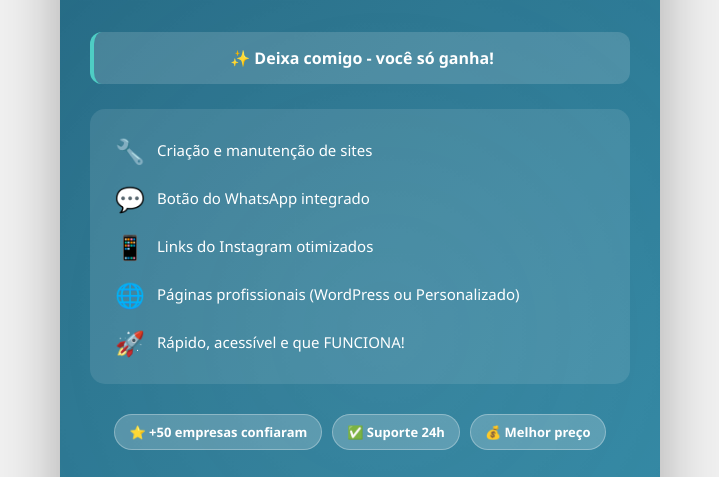
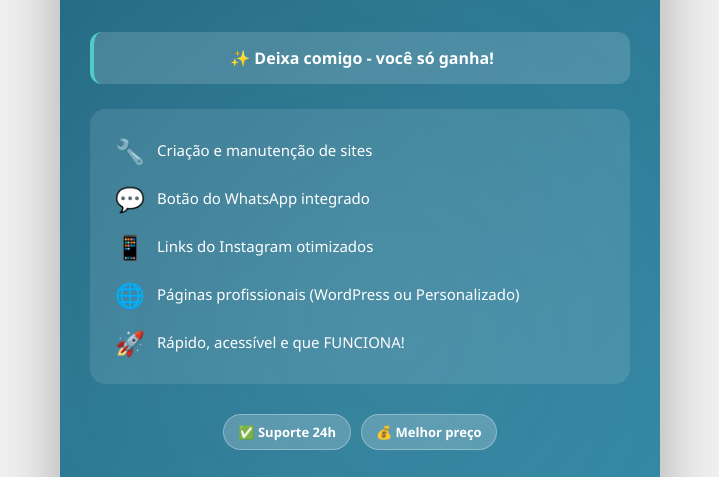
Before and after one commit to helenilsoon/servico, a plain HTML site: page index.html in a window 1280 px wide. Shown: the part 262-739 px from the top of the page, without its empty margins (280-999 px from the left). Drawn offline with Linux system fonts and the light colour scheme.

Commit message:
remove one destaque

```diff
--- a/index.html
+++ b/index.html
@@ -265,7 +265,7 @@
             </div>
 
             <div class="destaques">
-                <div class="destaque">⭐ +50 empresas confiaram</div>
+                <!-- <div class="destaque">⭐ +50 empresas confiaram</div> -->
                 <div class="destaque">✅ Suporte 24h</div>
                 <div class="destaque">💰 Melhor preço</div>
             </div>
```
